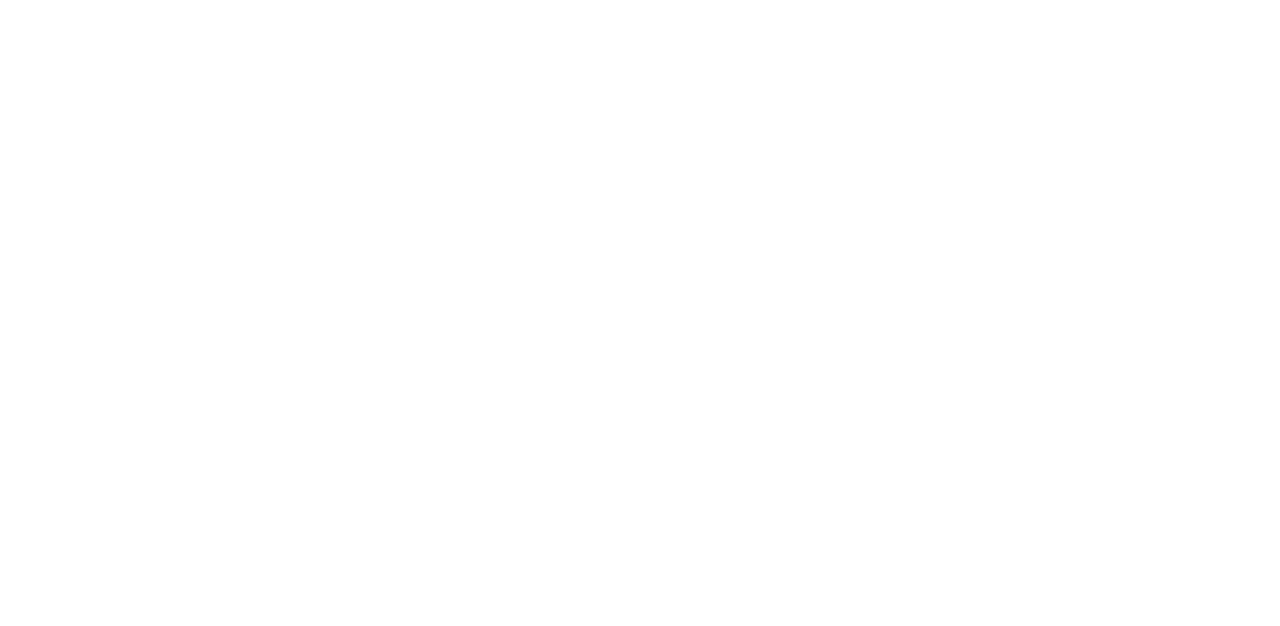
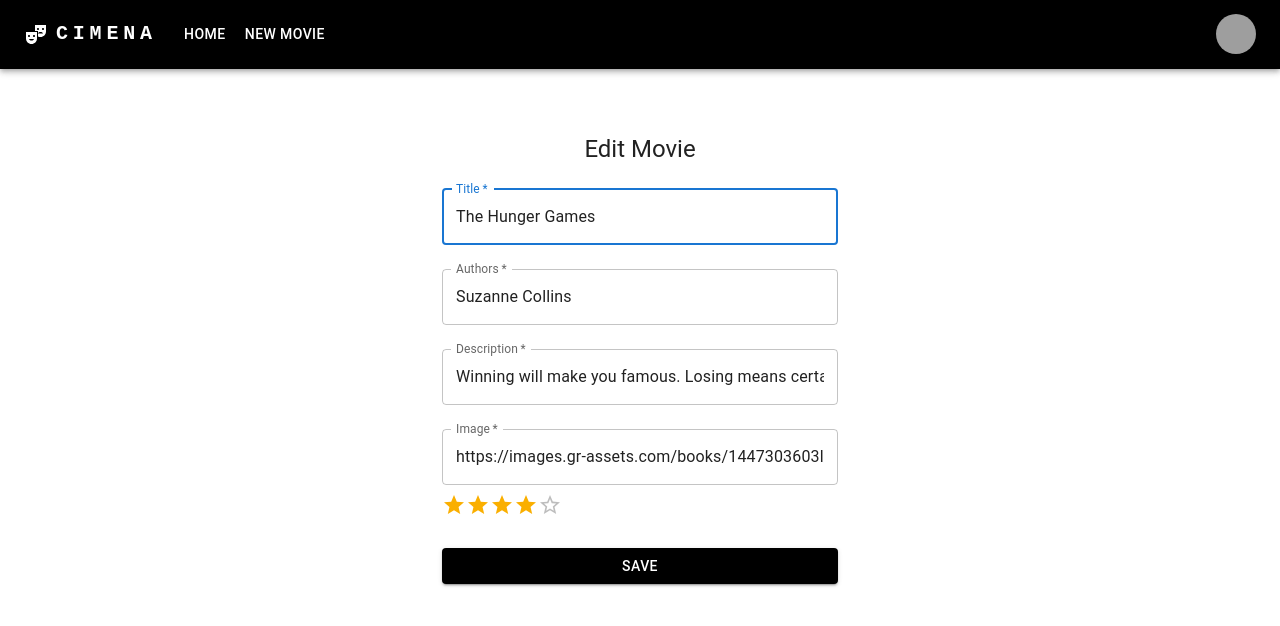
Before and after one commit to Aliev-cyber/ProjectCinema, a React (Create React App) app: page /edit/1 in a window 1280 px wide. Before the commit this address had no page. Shown: the top 626 px of the page. Built offline with nearby package versions, Linux system fonts and the light colour scheme; data requests are answered from the project's data file; grey boxes are pictures that could not be loaded.

Commit message:
make edit and delete

```diff
--- a/db.json
+++ b/db.json
@@ -10,13 +10,12 @@
     },
     {
       "id": 2,
-      "title": "To Kill a Mockingbird",
+      "title": "To Kill a Mockingbir",
       "authors": "Harper Lee",
       "description": "The unforgettable novel of a childhood in a sleepy Southern town and the crisis of conscience that rocked it, To Kill A Mockingbird became both an instant bestseller and a critical success when it was first published in 1960. It went on to win the Pulitzer Prize in 1961 and was later made into an Academy Award-winning film, also a classic.Compassionate, dramatic, and deeply moving, To Kill A Mockingbird takes readers to the roots of human behavior - to innocence and experience, kindness and cruelty, love and hatred, humor and pathos. Now with over 18 million copies in print and translated into forty languages, this regional story by a young Alabama woman claims universal appeal. Harper Lee always considered her book to be a simple love story. Today it is regarded as a masterpiece of American literature.",
       "rating": 2,
       "image": "https://images.gr-assets.com/books/1361975680l/2657.jpg"
     },
-
     {
       "id": 3,
       "title": "Pride and Prejudice",
@@ -25,7 +24,6 @@
       "rating": 5,
       "image": "https://images.gr-assets.com/books/1320399351l/1885.jpg"
     },
-
     {
       "id": 4,
       "title": "Twilight",
@@ -50,7 +48,6 @@
       "rating": 5,
       "image": "https://images.gr-assets.com/books/1449868701l/11127.jpg"
     },
-
     {
       "id": 7,
       "title": "Animal Farm",
--- a/src/components/MovieItem.jsx
+++ b/src/components/MovieItem.jsx
@@ -33,7 +33,7 @@
 }));
 
 export default function MovieItem({ item }) {
-  const { deleteDish } = useMovieContext();
+  const { deleteMovie } = useMovieContext();
   const navigate = useNavigate();
   const [formValue, setFormValue] = React.useState({
     authors: "",
@@ -72,22 +72,19 @@
               onClose={handleClose}
               MenuListProps={{
                 "aria-labelledby": "basic-button",
-              }}
-            >
+              }}>
               <MenuItem
                 component={Button}
                 endIcon={<DeleteIcon />}
                 sx={{ textTransform: "capitalize", color: "red" }}
-                onClick={() => deleteDish(item.id)}
-              >
+                onClick={() => deleteMovie(item.id)}>
                 Delete
               </MenuItem>
               <MenuItem
                 component={Button}
                 endIcon={<EditIcon />}
                 sx={{ textTransform: "capitalize", width: "100%" }}
-                onClick={() => navigate(`/edit/${item.id}`)}
-              >
+                onClick={() => navigate(`/edit/${item.id}`)}>
                 Edit
               </MenuItem>
             </Menu>
@@ -119,8 +116,7 @@
           expand={expanded}
           onClick={handleExpandClick}
           aria-expanded={expanded}
-          aria-label="show more"
-        >
+          aria-label="show more">
           <ExpandMoreIcon />
         </ExpandMore>
       </CardActions>
--- a/src/components/Navbar.jsx
+++ b/src/components/Navbar.jsx
@@ -21,12 +21,8 @@
     title: "New Movie",
     link: "/add",
   },
-  {
-    title: "Favorite",
-    link: "/favorite",
-  },
 ];
-const settings = ["Profile", "Account", "Dashboard", "Logout"];
+const settings = ["Logout"];
 
 function ResponsiveAppBar() {
   const [anchorElNav, setAnchorElNav] = React.useState(null);
--- a/src/contexts/MovieContext.jsx
+++ b/src/contexts/MovieContext.jsx
@@ -15,7 +15,8 @@
   switch (action.type) {
     case ACTIONS.movies:
       return { ...state, movies: action.payload };
-
+    case ACTIONS.movie:
+      return { ...state, movie: action.payload };
     default:
       return state;
   }
@@ -30,25 +31,43 @@
       console.log(e);
     }
   }
-  async function getMovie(){
-    try{
-        const {data} =  await axios.get(API)
+  async function getMovie() {
+    try {
+      const { data } = await axios.get(API);
       dispatch({
         type: ACTIONS.movies,
         payload: data,
       });
-    }catch(e){
+    } catch (e) {
       console.log(e);
     }
   }
 
-
-
-
+  async function getOneMovie(id) {
+    try {
+      const { data } = await axios.get(`${API}/${id}`);
+      dispatch({
+        type: ACTIONS.movie,
+        payload: data,
+      });
+    } catch (e) {
+      console.log(e);
+    }
+  }
 
   async function deleteMovie(id) {
     try {
       await axios.delete(`${API}/${id}`);
+      getMovie();
+    } catch (e) {
+      console.log(e);
+    }
+  }
+
+  async function editMovie(id, newData) {
+    try {
+      await axios.patch(`${API}/${id}`, newData);
+      // getOneMovie();
     } catch (e) {
       console.log(e);
     }
@@ -56,12 +75,12 @@
 
   const value = {
     movies: state.movies,
+    movie: state.movie,
     addMovie,
-
     getMovie,
-
     deleteMovie,
-
+    editMovie,
+    getOneMovie,
   };
   return (
     <movieContext.Provider value={value}>{children}</movieContext.Provider>
--- /dev/null
+++ b/src/pages/EditMoviePage.jsx
@@ -0,0 +1,155 @@
+import React, { useEffect, useState } from "react";
+import Avatar from "@mui/material/Avatar";
+import Button from "@mui/material/Button";
+import CssBaseline from "@mui/material/CssBaseline";
+import TextField from "@mui/material/TextField";
+import FormControlLabel from "@mui/material/FormControlLabel";
+import Checkbox from "@mui/material/Checkbox";
+import Link from "@mui/material/Link";
+import Grid from "@mui/material/Grid";
+import LockOutlinedIcon from "@mui/icons-material/LockOutlined";
+import Typography from "@mui/material/Typography";
+import Container from "@mui/material/Container";
+import { createTheme, ThemeProvider } from "@mui/material/styles";
+
+import InputLabel from "@mui/material/InputLabel";
+import MenuItem from "@mui/material/MenuItem";
+import FormControl from "@mui/material/FormControl";
+import Select from "@mui/material/Select";
+
+import Box from "@mui/material/Box";
+import Rating from "@mui/material/Rating";
+
+import { useMovieContext } from "../contexts/MovieContext";
+import { useNavigate, useParams } from "react-router-dom";
+
+const defaultTheme = createTheme();
+
+export default function EditMoviePage() {
+  const { editMovie, movie, getOneMovie } = useMovieContext();
+  const { id } = useParams();
+  const navigate = useNavigate();
+  const [formValue, setFormValue] = useState({
+    authors: "",
+    description: "",
+    image: "",
+    rating: 0,
+  });
+
+  useEffect(() => {
+    getOneMovie(id);
+  }, []);
+
+  useEffect(() => {
+    if (movie) {
+      setFormValue(movie);
+    }
+  }, [movie]);
+
+  function handleChange(e) {
+    setFormValue({ ...formValue, [e.target.name]: e.target.value });
+  }
+
+  const handleSubmit = (event) => {
+    event.preventDefault();
+    // console.log(formValue);
+
+    if (
+      !formValue.title.trim() ||
+      !formValue.authors.trim() ||
+      !formValue.description.trim() ||
+      !formValue.image.trim() ||
+      !formValue.rating
+    ) {
+      return;
+    }
+    editMovie(id, formValue);
+    navigate(-1);
+
+    // setFormValue({
+    //   title: "",
+    //   authors: "",
+    //   description: "",
+    //   image: "",
+    //   rating: 0,
+    // });
+  };
+
+  return (
+    <ThemeProvider theme={defaultTheme}>
+      <Container component="main" maxWidth="xs">
+        <CssBaseline />
+        <Box
+          sx={{
+            marginTop: 8,
+            display: "flex",
+            flexDirection: "column",
+            alignItems: "center",
+          }}>
+          <Typography component="h1" variant="h5">
+            Edit Movie
+          </Typography>
+          <Box
+            component="form"
+            onSubmit={handleSubmit}
+            noValidate
+            sx={{ mt: 1 }}>
+            <TextField
+              margin="normal"
+              required
+              fullWidth
+              label="Title"
+              name="title"
+              autoFocus
+              value={formValue.title}
+              onChange={handleChange}
+            />
+            <TextField
+              margin="normal"
+              required
+              fullWidth
+              name="authors"
+              label="Authors"
+              value={formValue.authors}
+              onChange={handleChange}
+            />
+            <TextField
+              margin="normal"
+              required
+              fullWidth
+              name="description"
+              label="Description"
+              value={formValue.description}
+              onChange={handleChange}
+            />
+            <TextField
+              margin="normal"
+              required
+              fullWidth
+              name="image"
+              label="Image"
+              value={formValue.image}
+              onChange={handleChange}
+            />
+
+            <Rating
+              name="simple-controlled"
+              value={formValue.rating}
+              onChange={(event, newValue) => {
+                setFormValue({ ...formValue, rating: newValue });
+              }}
+            />
+
+            <Button
+              type="submit"
+              fullWidth
+              variant="contained"
+              sx={{ mt: 3, mb: 2, background: "black" }}>
+              Save
+            </Button>
+          </Box>
+        </Box>
+      </Container>
+    </ThemeProvider>
+  );
+}
--- a/src/routes/MainRoutes.jsx
+++ b/src/routes/MainRoutes.jsx
@@ -3,14 +3,17 @@
 import HomePage from "../pages/HomePage";
 import MainLayouts from "../layouts/MainLayouts";
 import AddMoviePage from "../pages/AddMoviePage";
+import EditMoviePage from "../pages/EditMoviePage";
 
 const MainRoutes = () => {
   return (
     <Routes>
-      <Route element={<MainLayouts/>}>
-        <Route path="/" element={<HomePage/>} />
-        <Route path="/add" element={<AddMoviePage/>} />
+      <Route element={<MainLayouts />}>
+        <Route path="/" element={<HomePage />} />
+        <Route path="/add" element={<AddMoviePage />} />
+        <Route path="/edit/:id" element={<EditMoviePage />} />
       </Route>
+      {/* <Route path="*" element={<NotFoundPage />} /> */}
     </Routes>
   );
 };
--- a/src/utils/consts.js
+++ b/src/utils/consts.js
@@ -2,4 +2,5 @@
 
 export const ACTIONS = {
   movies: "movies",
+  movie: "movie",
 };
```
Lines whose indentation alone changed are shown as unchanged.
